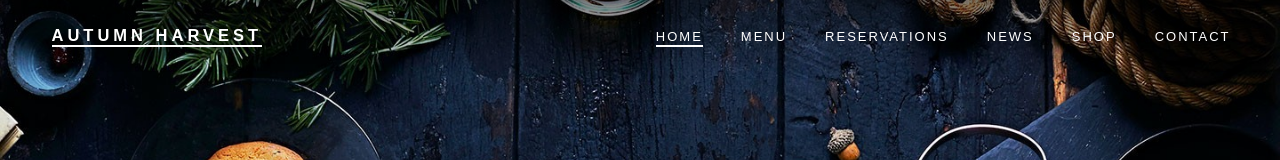
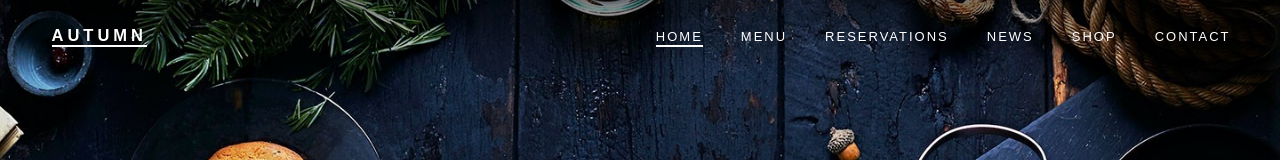
Before and after one commit to greentie12/AutumnEat, a plain HTML site: page index.html in a window 1280 px wide. Shown: the top 160 px of the page. Drawn offline with nearby package versions, Linux system fonts and the light colour scheme; a web font is replaced by a local one.

Commit message:
title change

```diff
--- a/index.html
+++ b/index.html
@@ -24,7 +24,7 @@
             <i class="fas fa-times"></i>
           </div>
 
-          <a href="index.html" class="logo"><h1>Autumn Harvest</h1></a>
+          <a href="index.html" class="logo"><h1>Autumn</h1></a>
           <ul class="nav-list">
             <li class="nav-item">
               <a href="index.html" class="nav-link active">Home</a>
```
